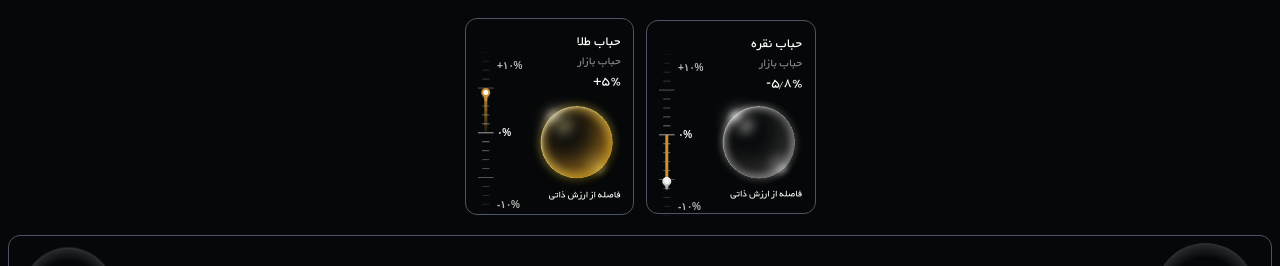
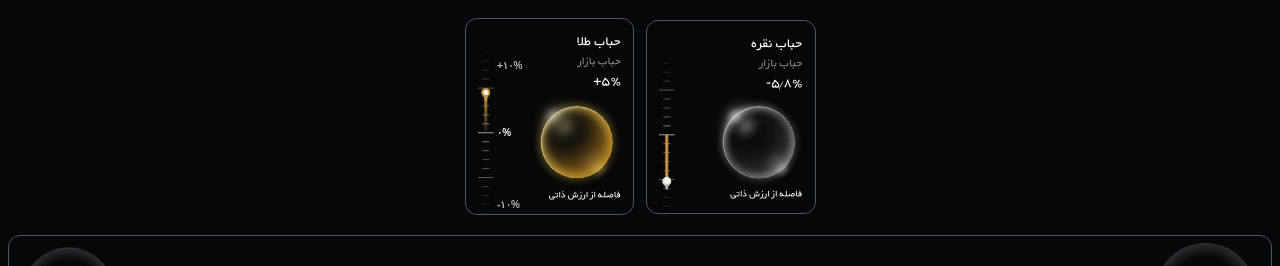
Before and after one commit to MohammadPolaei/Daraei-dashboard, a Next.js app: page / in a window 1280 px wide. Shown: the part 312-578 px from the top of the page. Built offline with nearby package versions, Linux system fonts and the light colour scheme.

Commit message:
fix : minor bugs fixed

```diff
--- a/src/assets/market-bubble/VerticalIndicatorSilver.tsx
+++ /dev/null
@@ -1,331 +0,0 @@
-import React from "react";
-
-interface VerticalIndicatorProps {
-	/**
-	 * مقداری بین ۱۰- تا ۱۰+ برای نمایش روی نشانگر
-	 */
-	value: number;
-	/**
-	 * کلاس‌های اختیاری CSS یا Tailwind
-	 */
-	className?: string;
-}
-
-export const VerticalIndicatorSilver: React.FC<VerticalIndicatorProps> = ({
-	value,
-	className = "",
-}) => {
-	// محدود کردن مقدار ورودی بین ۱۰- و ۱۰+
-	const clampedValue = Math.min(10, Math.max(-10, value));
-
-	// مختصات دقیق درجات روی محور Y بر اساس فایل اصلی SVG
-	const centerY = 80.7981; // موقعیت درجه صفر (وسط)
-	const minY = 0.298096; // بالاترین درجه (مقدار ۱۰+)
-	const maxY = 161.298; // پایین‌ترین درجه (مقدار ۱۰-)
-
-	// محاسبه موقعیت هدف (Target Y) برای مرکز دایره
-	let targetY = centerY;
-	if (clampedValue > 0) {
-		const progress = clampedValue / 10;
-		targetY = centerY - progress * (centerY - minY);
-	} else if (clampedValue < 0) {
-		const progress = Math.abs(clampedValue) / 10;
-		targetY = centerY + progress * (maxY - centerY);
-	}
-
-	// بررسی وضعیت صفر بودن مقدار
-	const isZero = Math.abs(clampedValue) < 0.05;
-
-	// محاسبه دقیق طول دنباله از مرکز دایره تا خط صفر وسط
-	const tailLength = Math.abs(targetY - centerY);
-
-	const isNegative = clampedValue < 0;
-
-	// مرکز دایره در گروه متحرک در حالت پیش‌فرض روی Y = 39.1407 قرار دارد.
-	// برای تنظیم دقیق دایره روی مقدار هدف: targetY - 39.1407
-	const groupTranslateY = targetY - 39.1407;
-
-	return (
-		<svg
-			width="60"
-			height="162"
-			viewBox="0 0 60 162"
-			fill="none"
-			xmlns="http://www.w3.org/2000/svg"
-			className={className}
-			role="slider"
-			aria-valuenow={clampedValue}
-			aria-valuemin={-10}
-			aria-valuemax={10}
-		>
-			{/* خطوط پس‌زمینه خط‌کش */}
-			<path
-				d="M4.61279 0.298096L10.9726 0.298096"
-				stroke="#D9D9D9"
-				strokeOpacity="0.1"
-				strokeWidth="0.596296"
-				strokeLinecap="round"
-			/>
-			<path
-				d="M4.61279 9.24255L10.9726 9.24255"
-				stroke="#D9D9D9"
-				strokeOpacity="0.2"
-				strokeWidth="0.596296"
-				strokeLinecap="round"
-			/>
-			<path
-				d="M4.61279 18.187L10.9726 18.187"
-				stroke="#D9D9D9"
-				strokeOpacity="0.3"
-				strokeWidth="0.596296"
-				strokeLinecap="round"
-			/>
-			<path
-				d="M4.61279 27.1315L10.9726 27.1315"
-				stroke="#D9D9D9"
-				strokeOpacity="0.4"
-				strokeWidth="0.596296"
-				strokeLinecap="round"
-			/>
-			<path
-				d="M0.372803 36.0759L15.2124 36.0759"
-				stroke="#D9D9D9"
-				strokeOpacity="0.5"
-				strokeWidth="0.74537"
-				strokeLinecap="round"
-			/>
-			<path
-				d="M4.61279 45.0203L10.9726 45.0203"
-				stroke="#D9D9D9"
-				strokeOpacity="0.6"
-				strokeWidth="0.596296"
-				strokeLinecap="round"
-			/>
-			<path
-				opacity="0.8"
-				d="M4.61279 53.9647L10.9726 53.9647"
-				stroke="#D9D9D9"
-				strokeOpacity="0.7"
-				strokeWidth="0.596296"
-				strokeLinecap="round"
-			/>
-			<path
-				opacity="0.9"
-				d="M4.61279 62.9092L10.9726 62.9092"
-				stroke="#D9D9D9"
-				strokeOpacity="0.8"
-				strokeWidth="0.596296"
-				strokeLinecap="round"
-			/>
-			<path
-				d="M4.61279 71.8536L10.9726 71.8536"
-				stroke="#D9D9D9"
-				strokeOpacity="0.9"
-				strokeWidth="0.596296"
-				strokeLinecap="round"
-			/>
-
-			{/* خط مبدأ صفر (وسط) */}
-			<path
-				d="M0.372803 80.7981L15.2124 80.7981"
-				stroke="#D9D9D9"
-				strokeWidth="0.74537"
-				strokeLinecap="round"
-			/>
-
-			<path
-				d="M4.61279 89.7426L10.9726 89.7426"
-				stroke="#D9D9D9"
-				strokeOpacity="0.9"
-				strokeWidth="0.596296"
-				strokeLinecap="round"
-			/>
-			<path
-				opacity="0.9"
-				d="M4.61279 98.687L10.9726 98.687"
-				stroke="#D9D9D9"
-				strokeOpacity="0.8"
-				strokeWidth="0.596296"
-				strokeLinecap="round"
-			/>
-			<path
-				opacity="0.8"
-				d="M4.61279 107.631L10.9726 107.631"
-				stroke="#D9D9D9"
-				strokeOpacity="0.7"
-				strokeWidth="0.596296"
-				strokeLinecap="round"
-			/>
-			<path
-				d="M4.61279 116.576L10.9726 116.576"
-				stroke="#D9D9D9"
-				strokeOpacity="0.6"
-				strokeWidth="0.596296"
-				strokeLinecap="round"
-			/>
-			<path
-				d="M0.372803 125.52L15.2124 125.52"
-				stroke="#D9D9D9"
-				strokeOpacity="0.5"
-				strokeWidth="0.74537"
-				strokeLinecap="round"
-			/>
-			<path
-				d="M4.61279 134.465L10.9726 134.465"
-				stroke="#D9D9D9"
-				strokeOpacity="0.4"
-				strokeWidth="0.596296"
-				strokeLinecap="round"
-			/>
-			<path
-				d="M4.61279 143.409L10.9726 143.409"
-				stroke="#D9D9D9"
-				strokeOpacity="0.3"
-				strokeWidth="0.596296"
-				strokeLinecap="round"
-			/>
-			<path
-				d="M4.61279 152.354L10.9726 152.354"
-				stroke="#D9D9D9"
-				strokeOpacity="0.2"
-				strokeWidth="0.596296"
-				strokeLinecap="round"
-			/>
-			<path
-				d="M4.61279 161.298L10.9726 161.298"
-				stroke="#D9D9D9"
-				strokeOpacity="0.1"
-				strokeWidth="0.596296"
-				strokeLinecap="round"
-			/>
-
-			{/* نشانگر متحرک */}
-			<g
-				transform={`translate(0, ${groupTranslateY})`}
-				style={{ transition: "transform 0.25s cubic-bezier(0.4, 0, 0.2, 1)" }}
-			>
-				{/* ۱. دنباله متحرک (رسم مستقیم بدون قرینه‌سازی‌های پیچیده به منظور رندر پایدار گرادیان) */}
-				{!isZero && (
-					<path
-						// در حالت مثبت دنباله به پایین کشیده می‌شود (دایره بالا است)؛ در حالت منفی دنباله به بالا کشیده می‌شود (دایره پایین است)
-						d={
-							isNegative
-								? `M6.29272 ${39.1407 - tailLength} L9.29272 ${
-										39.1407 - tailLength
-								  } L9.29272 39.1407 L6.29272 39.1407 Z`
-								: `M6.29272 39.1407 L9.29272 39.1407 L9.29272 ${
-										39.1407 + tailLength
-								  } L6.29272 ${39.1407 + tailLength} Z`
-						}
-						fill="url(#paint0_linear_2_601)"
-					/>
-				)}
-
-				{/* ۲. بدنه دایره اصلی نشانگر */}
-				<path
-					d="M6.29272 44.7981C6.29272 43.9505 5.72734 43.2277 5.05496 42.7116C3.98351 41.8892 3.29272 40.5958 3.29272 39.1407C3.29272 36.6554 5.30744 34.6407 7.79272 34.6407C10.278 34.6407 12.2927 36.6554 12.2927 39.1407C12.2927 40.5958 11.6019 41.8892 10.5305 42.7116C9.85811 43.2277 9.29272 43.9505 9.29272 44.7981L9.29272 46.0000C9.29272 46.8284 8.62115 47.5000 7.79272 47.5000C6.9643 47.5000 6.29272 46.8284 6.29272 46.0000L6.29272 44.7981Z"
-					fill="url(#silverCircle)"
-				/>
-
-				{/* ۳. افکت نوری Glow دایره */}
-				<g filter="url(#filter0_f_2_601)">
-					<rect
-						x="10.3728"
-						y="41.6407"
-						width="5"
-						height="5"
-						rx="2.5"
-						transform="rotate(180 10.3728 41.6407)"
-						fill="#F5F5F5"
-					/>
-				</g>
-			</g>
-
-			{/* برچسب‌های درصد */}
-			<text
-				x="19"
-				y="17"
-				fill="#B8B8B8"
-				fontSize="10"
-				fontWeight="600"
-				fontFamily="IRANSansX, sans-serif"
-			>
-				+۱۰%
-			</text>
-			<text
-				x="19"
-				y="84"
-				fill="#FFFFFF"
-				fontSize="10"
-				fontWeight="700"
-				fontFamily="IRANSansX, sans-serif"
-			>
-				۰%
-			</text>
-			<text
-				x="19"
-				y="156"
-				fill="#B8B8B8"
-				fontSize="10"
-				fontWeight="600"
-				fontFamily="IRANSansX, sans-serif"
-			>
-				-۱۰%
-			</text>
-
-			<defs>
-				<filter
-					id="filter0_f_2_601"
-					x="4.3728"
-					y="35.6407"
-					width="7"
-					height="7"
-					filterUnits="userSpaceOnUse"
-					colorInterpolationFilters="sRGB"
-				>
-					<feFlood floodOpacity="0" result="BackgroundImageFix" />
-					<feBlend
-						mode="normal"
-						in="SourceGraphic"
-						in2="BackgroundImageFix"
-						result="shape"
-					/>
-					<feGaussianBlur
-						stdDeviation="0.5"
-						result="effect1_foregroundBlur_2_601"
-					/>
-				</filter>
-
-				<linearGradient
-					id="paint0_linear_2_601"
-					x1="7.79272"
-					y1="39.1407"
-					x2="7.79272"
-					y2={
-						isNegative ? `${39.1407 - tailLength}` : `${39.1407 + tailLength}`
-					}
-					gradientUnits="userSpaceOnUse"
-				>
-					<stop offset="0%" stopColor="#F8F8F8" stopOpacity="1" />
-					<stop offset="25%" stopColor="#E2E2E2" stopOpacity="0.95" />
-					<stop offset="60%" stopColor="#BDBDBD" stopOpacity="0.6" />
-					<stop offset="100%" stopColor="#7A7A7A" stopOpacity="0.08" />
-				</linearGradient>
-
-				<linearGradient
-					id="silverCircle"
-					x1="7.79272"
-					y1="34.6407"
-					x2="7.79272"
-					y2="47.5"
-					gradientUnits="userSpaceOnUse"
-				>
-					<stop offset="0%" stopColor="#FAFAFA" />
-					<stop offset="30%" stopColor="#E6E6E6" />
-					<stop offset="65%" stopColor="#BDBDBD" />
-					<stop offset="100%" stopColor="#8A8A8A" />
-				</linearGradient>
-			</defs>
-		</svg>
-	);
-};
--- a/src/features/market-bubble/components/info-section-bubble.tsx
+++ b/src/features/market-bubble/components/info-section-bubble.tsx
@@ -1,8 +1,8 @@
 import goldBubble from "@/assets/market-bubble/gold.svg";
 import silverBubble from "@/assets/market-bubble/silver.svg";
 
+import { VerticalIndicatorSilver } from "@/assets/market-bubble/silver-indicator";
 import { VerticalIndicator } from "@/assets/market-bubble/VerticalIndicator";
-import { VerticalIndicatorSilver } from "@/assets/market-bubble/VerticalIndicatorSilver";
 import { faNumber } from "@/utils/convert-number-into-persian";
 import { MarketData } from "../types/data";
 export default function InfoSectionBubble({ data }: { data: MarketData }) {
```
